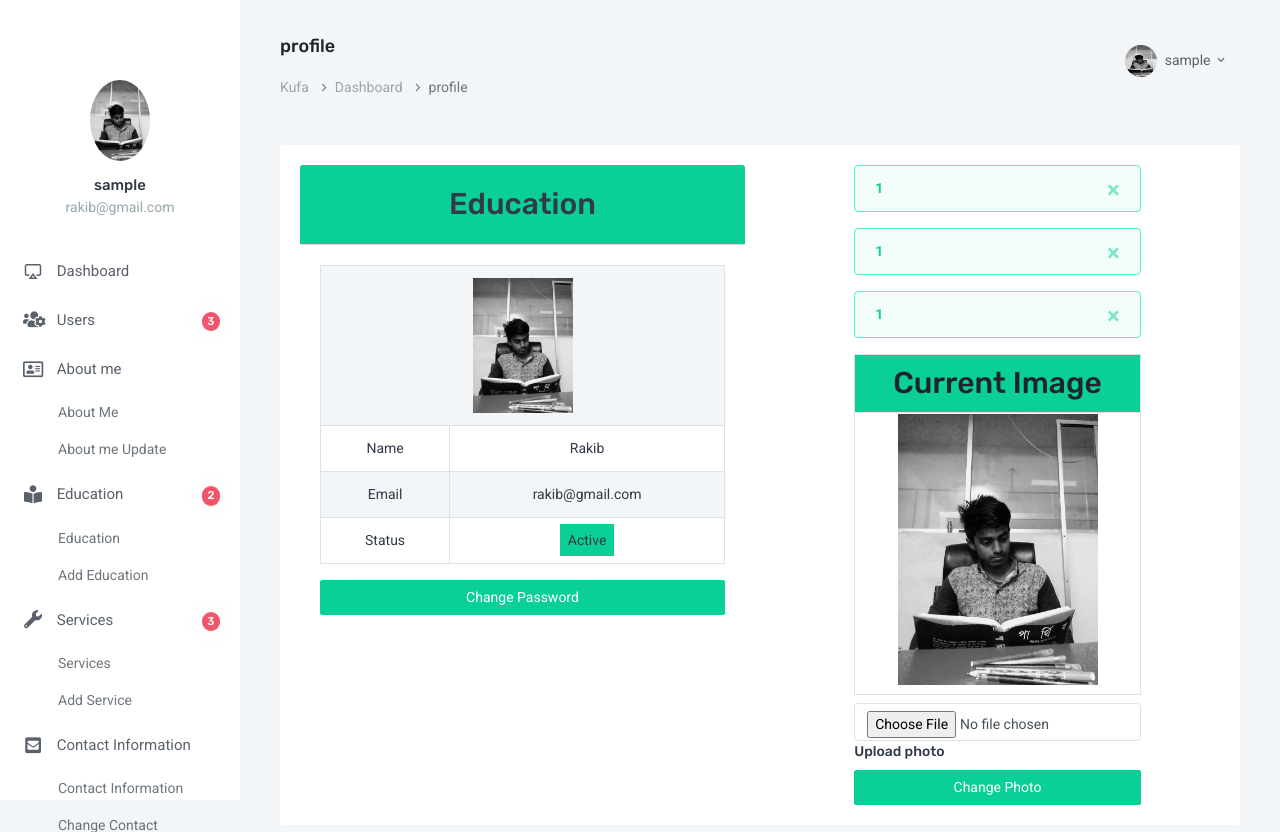
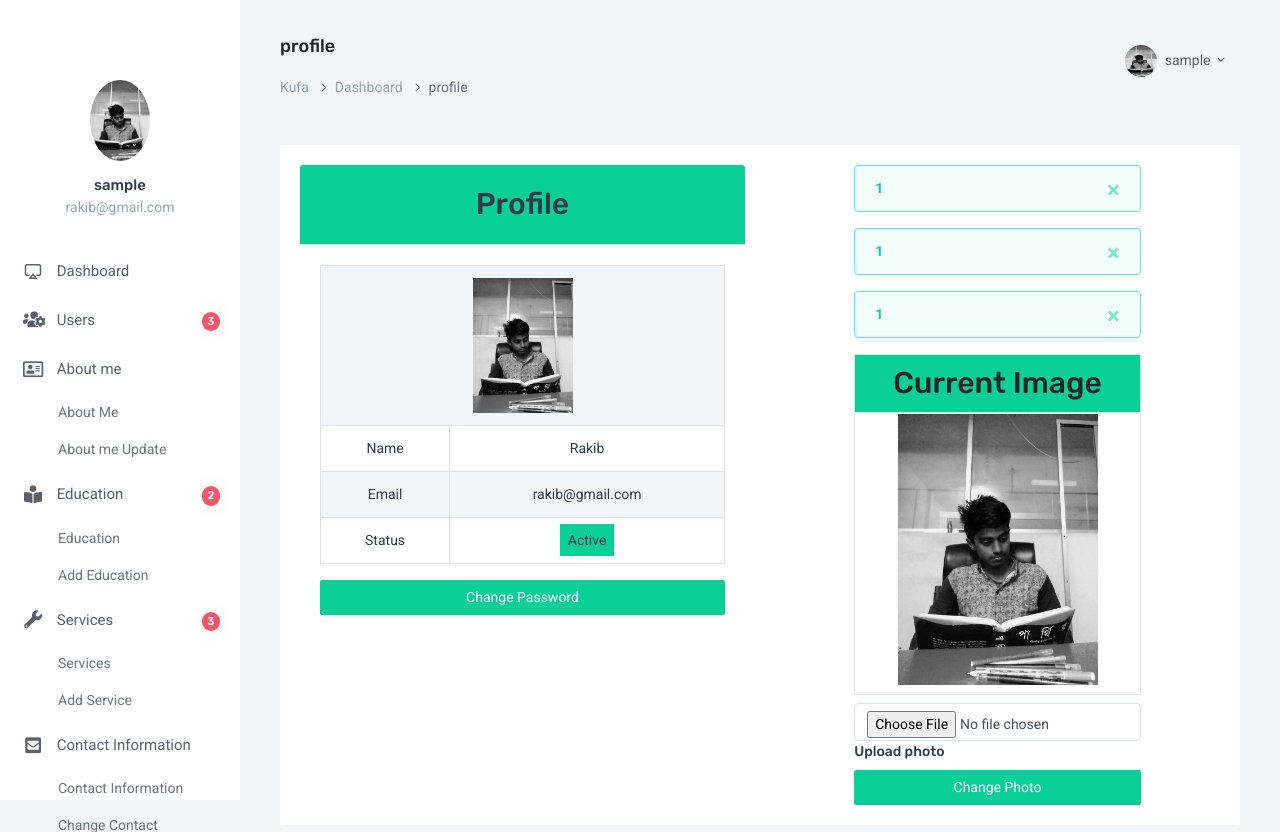
Before and after one commit to ali-azgar-rakib/Dynamic-Portfolio-With-Php-and-Bootstrap, a PHP site: page /admin/profile.php in a window 1280 px wide. Shown: the top 832 px of the page. Run offline with PHP 8.4, Linux system fonts and the light colour scheme; a user stored in the database is signed in; data comes from the database, SQL or seed files in the repository; some libraries are stand-ins or nearby versions.

```diff
--- a/admin/profile.php
+++ b/admin/profile.php
@@ -23,7 +23,7 @@ $id = $row['id'];
                                 			<!-- first col -->
 
 																		<div class="card text-dark mb-3" >
-																		  <div class="card-header bg-success text-center"><h2>Education</h2></div>
+																		  <div class="card-header bg-success text-center"><h2>Profile</h2></div>
 																		  <div class="card-body">
 																			<!-- table start here -->
 																				<table class="table table-bordered table-striped text-center mx-auto" >
--- a/admin/services.php
+++ b/admin/services.php
@@ -14,7 +14,7 @@ $services_query = $dbcon->query("SELECT * FROM services");
 
 
 	<div class="card text-dark mb-3" >
-	  <div class="card-header bg-success text-center display-4">Services</div>
+	  <div class="card-header bg-success text-center "><?=Services?></div>
 	  <div class="card-body">
 
 
```
